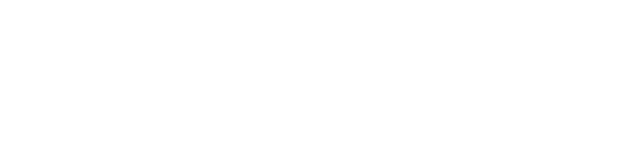
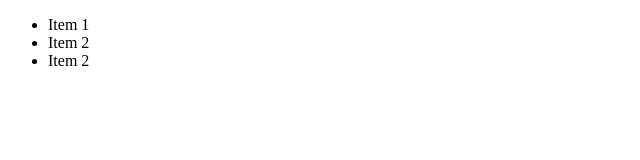
Before and after one commit to cortelucas/aulas-origamid, a plain HTML site: page 1 - objetos/index.html in a window 1280 px wide. Shown: the whole page, without its empty margins (0-640 px from the left). Drawn offline with Linux system fonts and the light colour scheme.

Commit message:
correcao

```diff
--- a/1 - objetos/index.html
+++ b/1 - objetos/index.html
@@ -7,6 +7,11 @@
   <title>Constructor Functions</title>
 </head>
 <body>
+  <ul>
+    <li>Item 1</li>
+    <li>Item 2</li>
+    <li>Item 2</li>
+  </ul>
   <script src="./scripts.js"></script>
 </body>
 </html>
```
